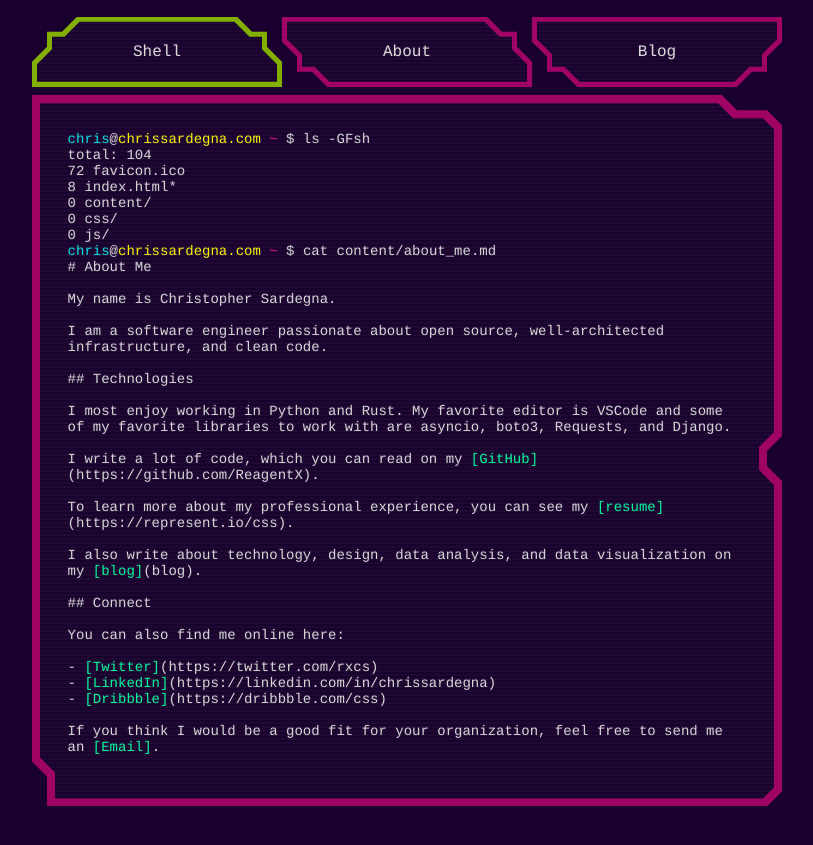
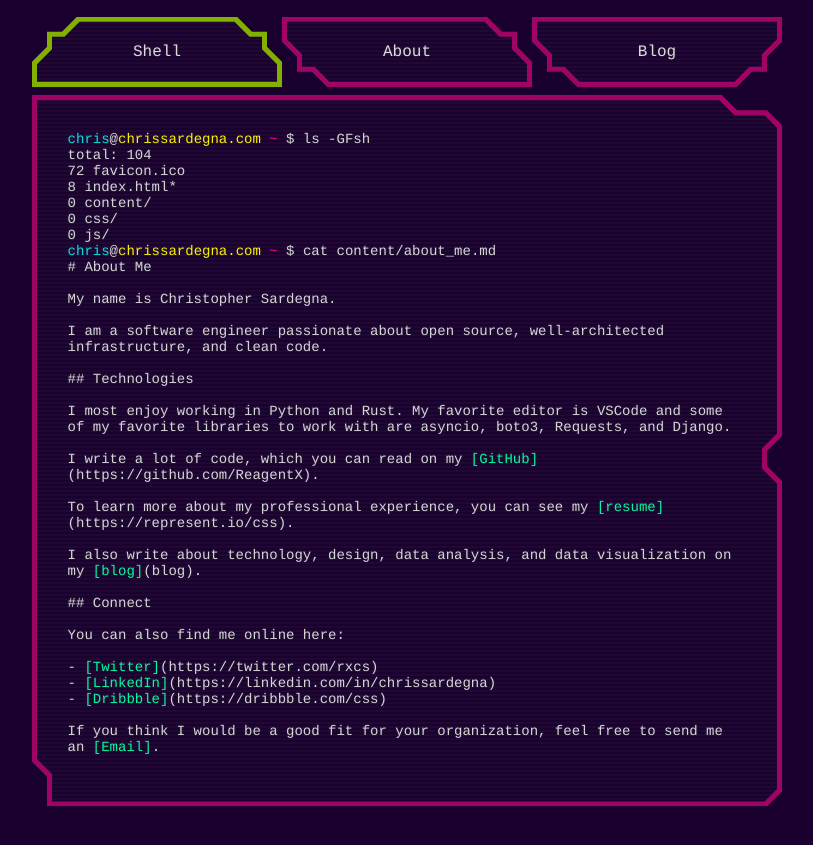
Before and after one commit to ReagentX/reagentx.github.io, a PHP site: page / in a window 1280 px wide. Shown: the top 845 px of the page, without its empty margins (233-1046 px from the left). Run offline with PHP 8.4, Linux system fonts and the light colour scheme.

Commit message:
Make content window border more svelte

```diff
--- a/css/elements.css
+++ b/css/elements.css
@@ -78,7 +78,7 @@ div.consoleWindow {
 }
 
 div.consoleWindow0 {
-    --aug-border-all: 8px;
+    --aug-border-all: 5px;
 }
 
 @media (pointer:coarse) {
```
